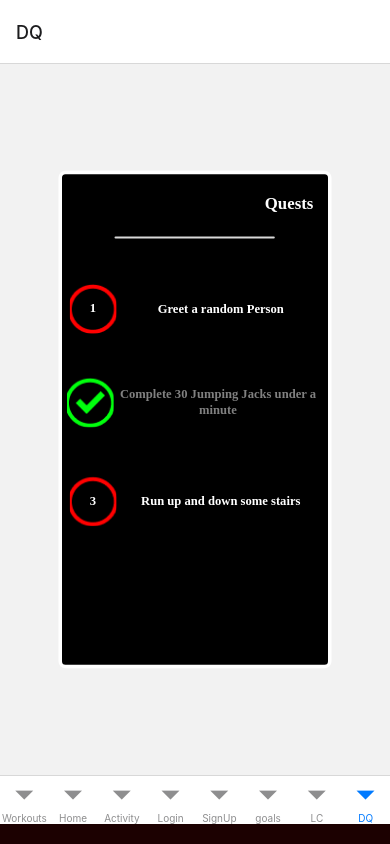
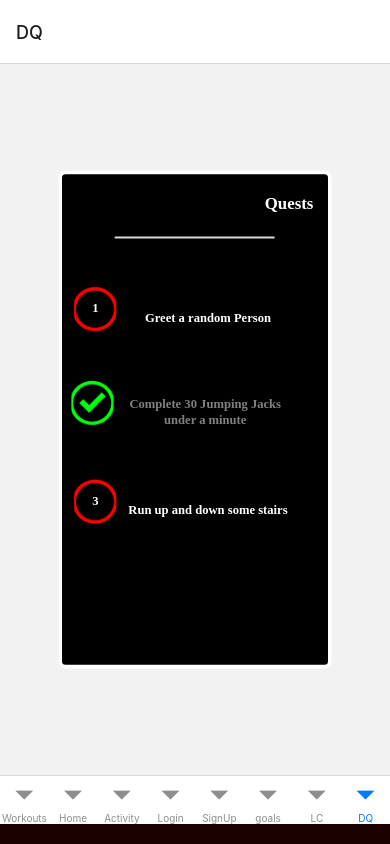
Before and after one commit to JonathanSedlakPSU/LightWeight, a React Native app: screen /DQ in a window 390 px wide. Built offline with nearby package versions, Linux system fonts and the light colour scheme.

Commit message:
minor visual fixes

```diff
--- a/Screens/ActivityScreen.js
+++ b/Screens/ActivityScreen.js
@@ -144,17 +144,6 @@ const styles = StyleSheet.create({
     		width: 10,
     		height: 45,
     		top: 0
-  	},
-  	plusItem: {
-    		top: 28,
-    		width: 11,
-    		transform: [
-      			{
-        				rotate: "-90deg"
-      			}
-    		],
-    		height: 39,
-    		left: 0
   	},
   	plus1: {
     		top: 8,
--- a/Screens/DailyQuestPop-Up.js
+++ b/Screens/DailyQuestPop-Up.js
@@ -50,7 +50,8 @@ const styles = StyleSheet.create({
     		height: "100%",
     		left: "0%",
     		top: "0%",
-    		position: "absolute"
+    		position: "relative",
+
   	},
   	textTypo: {
     		height: 33,
@@ -80,8 +81,8 @@ const styles = StyleSheet.create({
     		justifyContent: "center",
     		display: "flex",
     		left: "18.38%",
-    		top: "50%",
-    		width: "81.61%",
+    		top: "65%",
+    		width: "71.61%",
     		marginTop: -32,
     		lineHeight: 23,
     		fontSize: FontSize.size_lg,
@@ -152,13 +153,14 @@ const styles = StyleSheet.create({
   	},
   	groupChild: {
     		maxWidth: "100%",
-    		overflow: "hidden",
+    		overflow: "visible",
     		maxHeight: "100%",
     		left: "0%",
     		right: "0%",
     		bottom: "0%",
     		height: "100%",
-    		width: "100%"
+    		width: "100%",
+			transform: [{ scale: 0.9 }],
   	},
   	text1: {
     		height: "38%",
@@ -180,7 +182,7 @@ const styles = StyleSheet.create({
     		top: "10.94%",
     		right: "81.61%",
     		bottom: "10.94%",
-    		left: "0%",
+    		left: "1%",
     		position: "absolute"
   	},
   	groupParent: {
```
